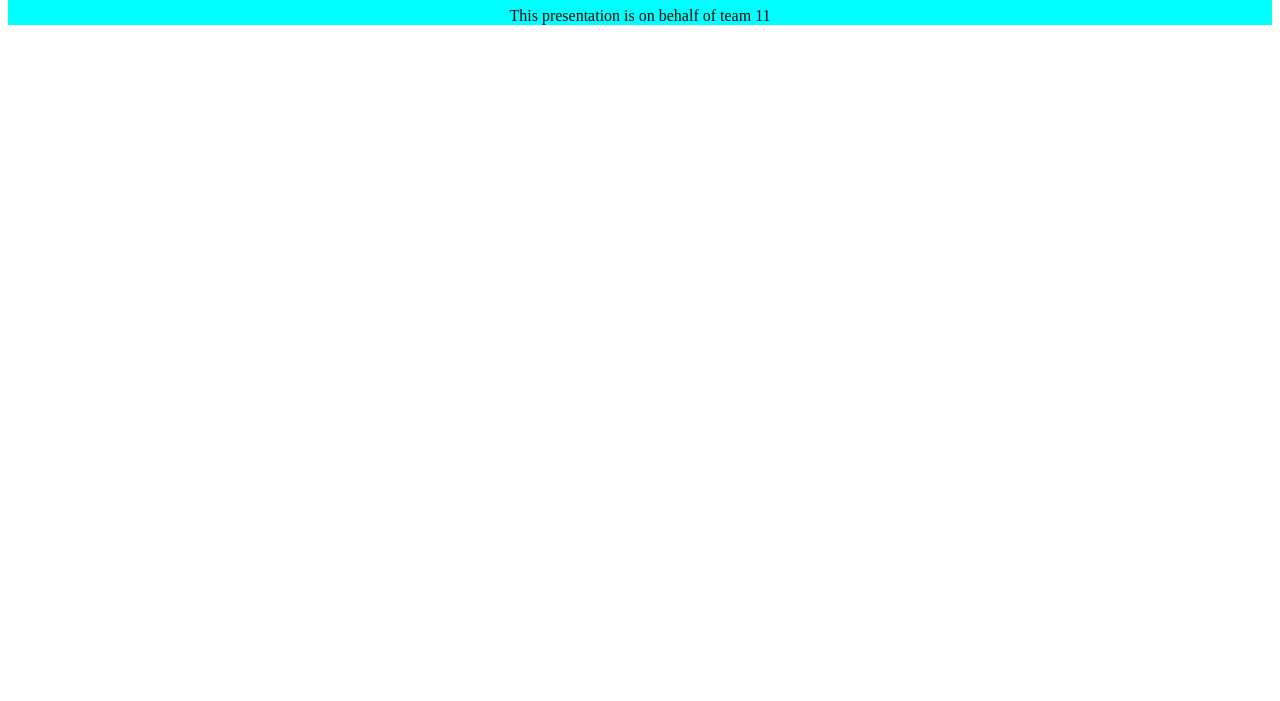
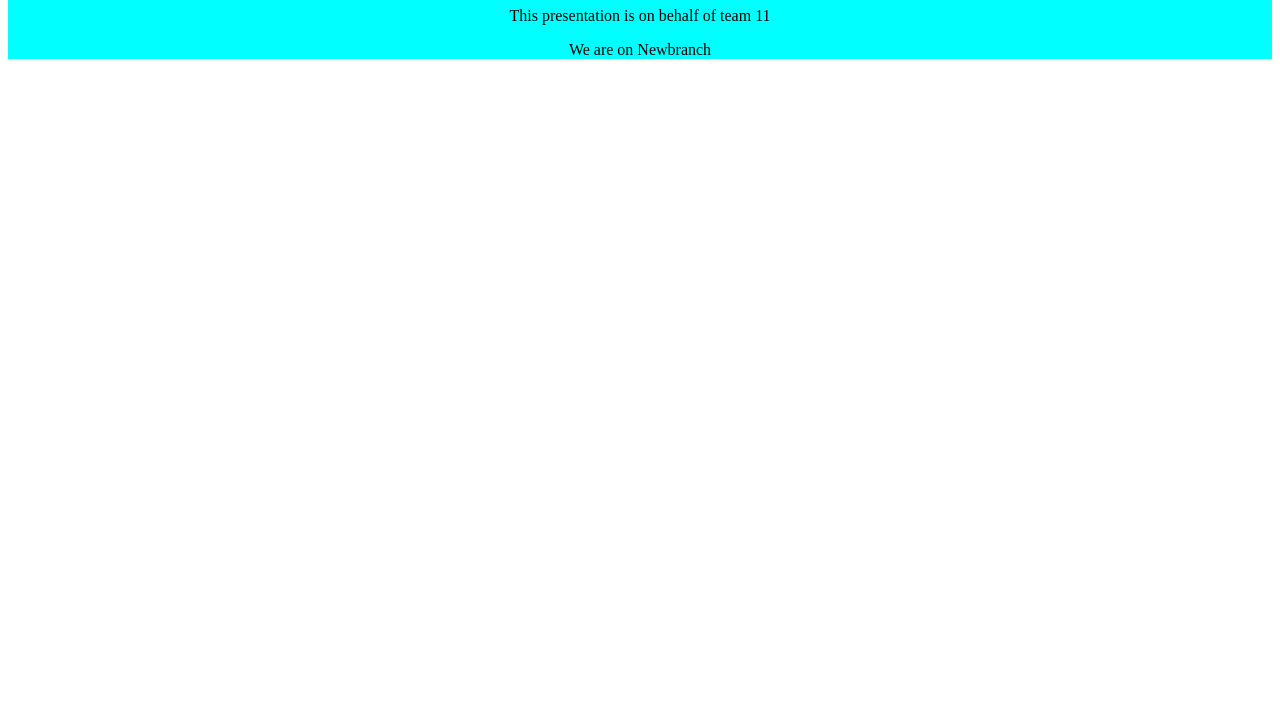
Before and after one commit to Hemasingh2801/Team11, a plain HTML site: page index.html in a window 1280 px wide. Shown: the part 99-800 px from the top of the page. Drawn offline with Linux system fonts and the light colour scheme.

Commit message:
last commit

```diff
--- a/index.html
+++ b/index.html
@@ -11,6 +11,7 @@
     <div style="background-color: aqua;text-align: center;" class="topic">
         <h1>We Are Team 11</h1>
         <p>This presentation is on behalf of team 11</p>
+        <p>We are on Newbranch</p>
     </div>
 </body>
 </html>
```
